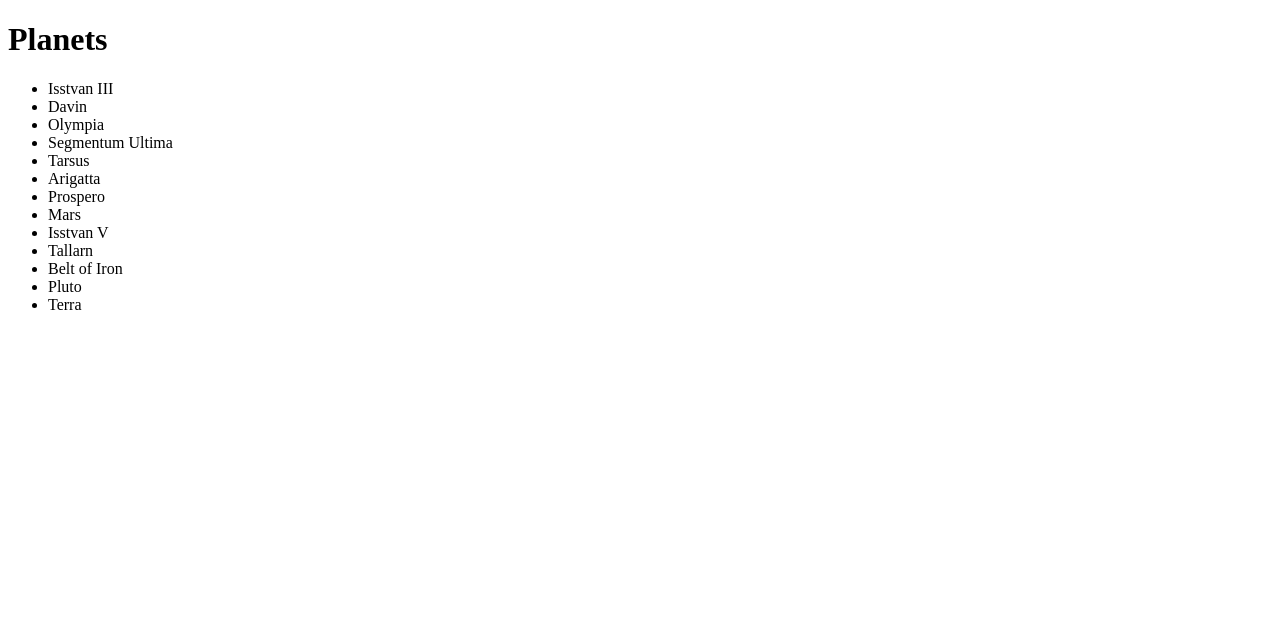
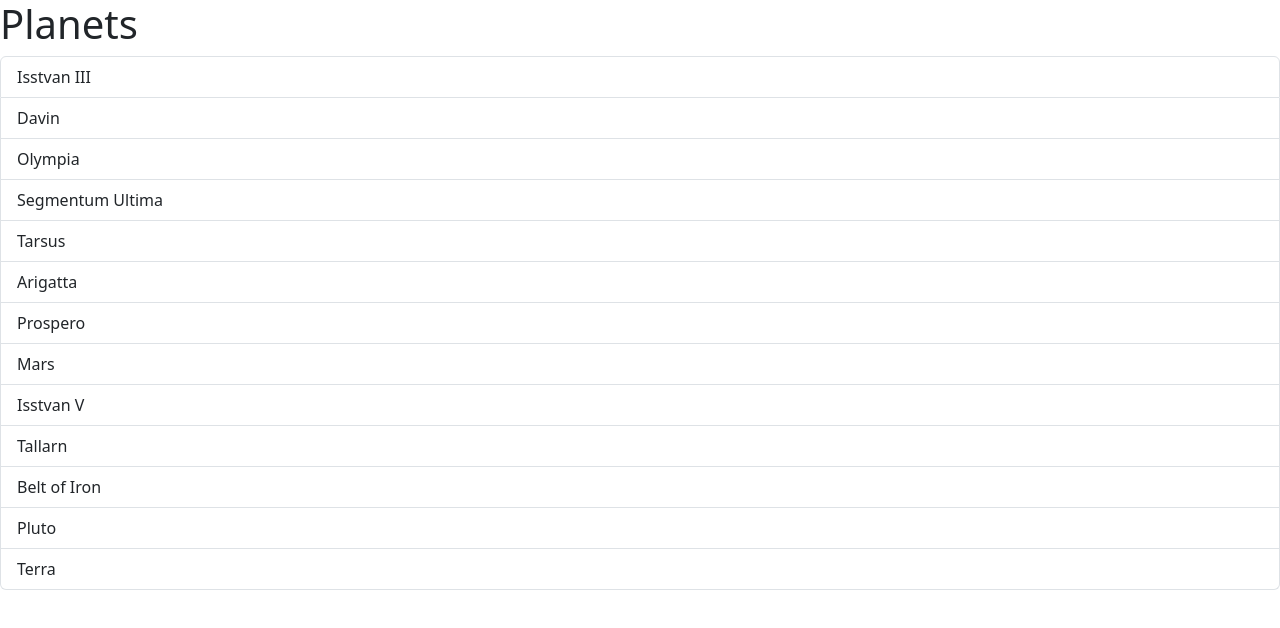
Before and after one commit to AjwadIbnSwalehin/wh40k-interactive-map, a React (Vite) app: page / in a window 1280 px wide. Shown: the top 628 px of the page. Built offline with nearby package versions, Linux system fonts and the light colour scheme.

Commit message:
Added planet list

```diff
--- a/src/App.tsx
+++ b/src/App.tsx
@@ -1,7 +1,26 @@
 import PlanetsGroup from "./components/PlanetsGroup";
 
 function App() {
-  return <div><PlanetsGroup></PlanetsGroup></div>
+  let planets = [
+    "Isstvan III",
+    "Davin",
+    "Olympia",
+    "Segmentum Ultima",
+    "Tarsus",
+    "Arigatta",
+    "Prospero",
+    "Mars",
+    "Isstvan V",
+    "Tallarn",
+    "Belt of Iron",
+    "Pluto",
+    "Terra",
+  ];
+  return (
+    <div>
+      <PlanetsGroup planets={planets} heading="Planets"></PlanetsGroup>
+    </div>
+  );
 }
 
 export default App;
--- a/src/components/PlanetsGroup.tsx
+++ b/src/components/PlanetsGroup.tsx
@@ -1,26 +1,33 @@
-function PlanetsGroup() {
-  const planets = [
-    "Isstvan III",
-    "Davin",
-    "Olympia",
-    "Segmentum Ultima",
-    "Tarsus",
-    "Arigatta",
-    "Prospero",
-    "Mars",
-    "Isstvan V",
-    "Tallarn",
-    "Belt of Iron",
-    "Pluto",
-    "Terra",
-  ];
+import { useState } from "react";
+import "bootstrap/dist/css/bootstrap.min.css";
+
+interface Props {
+  planets: string[];
+  heading: string;
+}
+
+function PlanetsGroup({ planets, heading }: Props) {
+  const [selectedIndex, setSelectedIndex] = useState(-1);
 
   return (
     <>
-      <h1>Planets</h1>
+      <h1>{heading}</h1>
+      {planets.length === 0 && <p>No planets found.</p>}
       <ul className="list-group">
-        {planets.map((planet) => (
-          <li key={planet}>{planet}</li>
+        {planets.map((planet, index) => (
+          <li
+            className={
+              selectedIndex === index
+                ? "list-group-item active"
+                : "list-group-item"
+            }
+            key={planet}
+            onClick={() => {
+              setSelectedIndex(index);
+            }}
+          >
+            {planet}
+          </li>
         ))}
       </ul>
     </>
```
